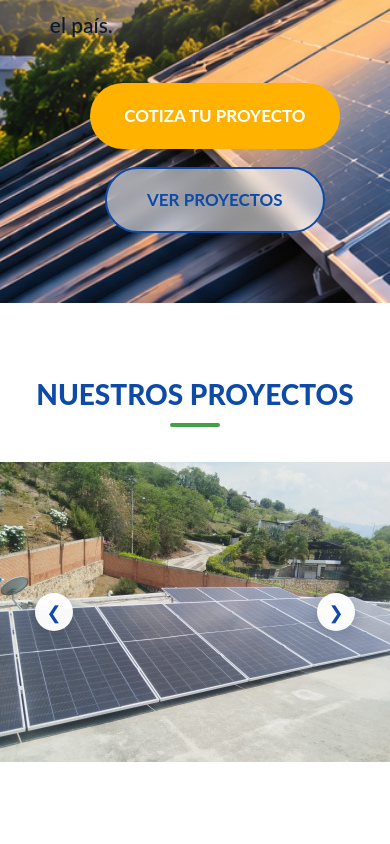
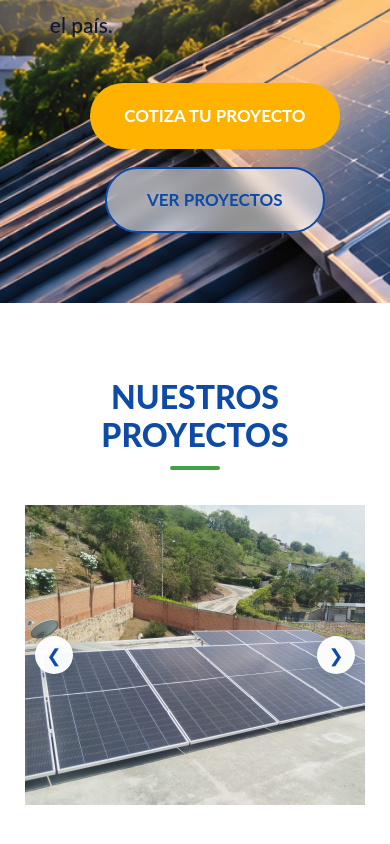
Before and after one commit to lebsolar/lebsolar, an Angular app: page / in a window 390 px wide. Shown: the part 899-1743 px from the top of the page. Built offline with nearby package versions, Linux system fonts and the light colour scheme.

Commit message:
Corrección home

```diff
--- a/src/app/pages/home/home.css
+++ b/src/app/pages/home/home.css
@@ -895,18 +895,49 @@ margin-top: 0px;
 
     .projects-section {
         padding: 55px 25px 65px;
+        overflow-x: hidden;
     }
 
-    .projects-header h2 {
-        font-size: 28px;
+    .projects-carousel {
+        width: 100%;
+        max-width: 100%;
+        overflow-x: hidden;
+    }
+
+    .projects-window {
+        max-width: 100%;
+        overflow: hidden;
+        overflow-x: hidden;
+    }
+
+    .project-card {
+        /*
+         * El TS sigue calculando el carrusel con 400 px.
+         * No cambiamos el ancho de la tarjeta.
+         */
+        max-width: 400px;
+        box-sizing: border-box;
+    }
+
+    .project-card img {
+        /*
+         * La foto nunca puede salirse de su tarjeta.
+         */
+        max-width: 100%;
+        max-height: 100%;
+
+        width: auto;
+        height: auto;
+
+        object-fit: contain;
+        object-position: center;
+
+        display: block;
     }
 
     .carousel-btn {
         width: 38px;
-
         height: 38px;
-
         font-size: 18px;
     }
-
 }
```
